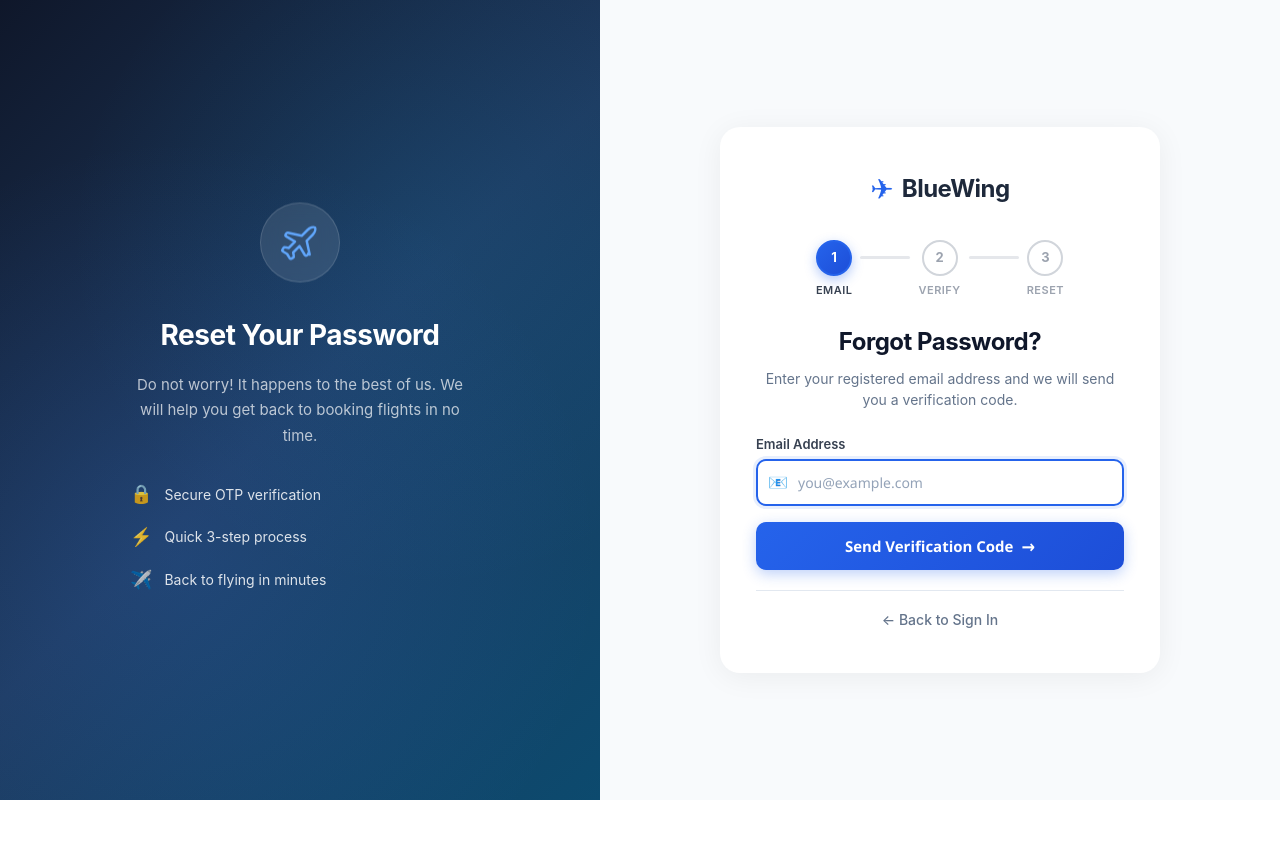
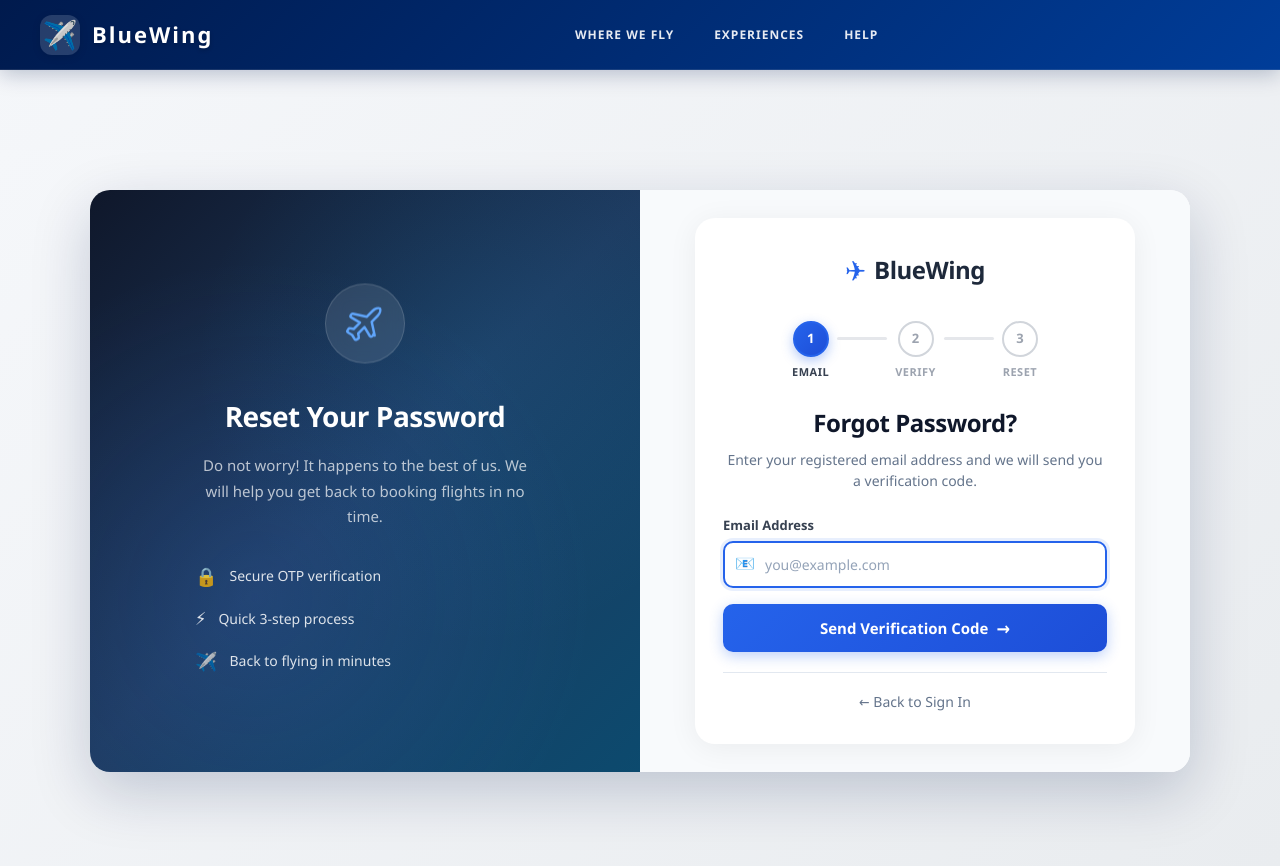
Before and after one commit to Tejashwinii/BlueWing, a React (Vite) app in the folder frontend/: page /forgot-password in a window 1280 px wide. Shown: the top 866 px of the page. Before the commit the page ends 800 px from the top, so only its background shows below. Built offline with nearby package versions, Linux system fonts and the light colour scheme.

Commit message:
forgot password integrated with navbar

```diff
--- a/frontend/src/pages/ForgotPassword.jsx
+++ b/frontend/src/pages/ForgotPassword.jsx
@@ -1,6 +1,8 @@
 import { useState } from 'react';
 import { Link, useNavigate } from 'react-router-dom';
 import '../styles/ForgotPassword.css';
+import Navbar from '../components/Navbar';
+import AuthPage from "../components/AuthPage"
 
 const API_URL = 'http://localhost:5000/api/auth';
 
@@ -144,7 +146,10 @@ export default function ForgotPassword() {
   };
 
   return (
+
+    <AuthPage>
     <div className="fp-wrapper">
+      <div className="fp-container">
       <div className="fp-left">
         <div className="fp-left-overlay"></div>
         <div className="fp-left-content">
@@ -362,5 +367,7 @@ export default function ForgotPassword() {
         </div>
       </div>
     </div>
+    </div>
+    </AuthPage>
   );
 }
--- a/frontend/src/styles/ForgotPassword.css
+++ b/frontend/src/styles/ForgotPassword.css
@@ -3,15 +3,40 @@
    ============================================ */
 
 /* Wrapper - full viewport split layout */
-.fp-wrapper {
+/* .fp-wrapper {
   display: flex;
   min-height: 100vh;
   font-family: 'Inter', 'Segoe UI', system-ui, -apple-system, sans-serif;
+} */
+
+.fp-wrapper {
+  min-height: calc(100vh - 80px);
+  display: flex;
+  align-items: flex-start; /* ✅ PUSHES container DOWN */
+  justify-content: center;
+  background: linear-gradient(135deg, #f5f7fa 0%, #e9ecef 100%);
+  margin-top: 60px; /* ✅ CREATES GAP BELOW NAVBAR */
+  padding: 40px 20px 20px; /* ✅ CREATES GAP BELOW NAVBAR */
 }
+
+
+.fp-container {
+  display: grid;
+  grid-template-columns: 1fr 1fr;
+  width: 100%;
+  max-width: 1100px; /* slightly smaller */
+  border-radius: 20px;
+  overflow: hidden;
+  box-shadow: 0 20px 60px rgba(0, 26, 77, 0.2);
+  background: white;
+}
+
+
 
 /* LEFT PANEL - Decorative */
 .fp-left {
   flex: 1;
+  width: 100%;
   position: relative;
   background: linear-gradient(135deg, #0f172a 0%, #1e3a5f 50%, #0c4a6e 100%);
   display: flex;
@@ -103,11 +128,12 @@
 /* RIGHT PANEL - Form */
 .fp-right {
   flex: 1;
+  width: 100%;
   display: flex;
   align-items: center;
   justify-content: center;
   background: #f8fafc;
-  padding: 40px;
+  padding: 28px;
 }
 
 .fp-card {
@@ -115,7 +141,7 @@
   max-width: 440px;
   background: white;
   border-radius: 20px;
-  padding: 40px 36px;
+  padding: 30px 28px;
   box-shadow: 0 4px 30px rgba(0,0,0,0.06);
   animation: fpFadeUp 0.5s ease-out;
 }
@@ -524,3 +550,8 @@
     font-size: 18px;
   }
 }
+
+.fp-left,
+.fp-right {
+  height: 100%;
+}
```
